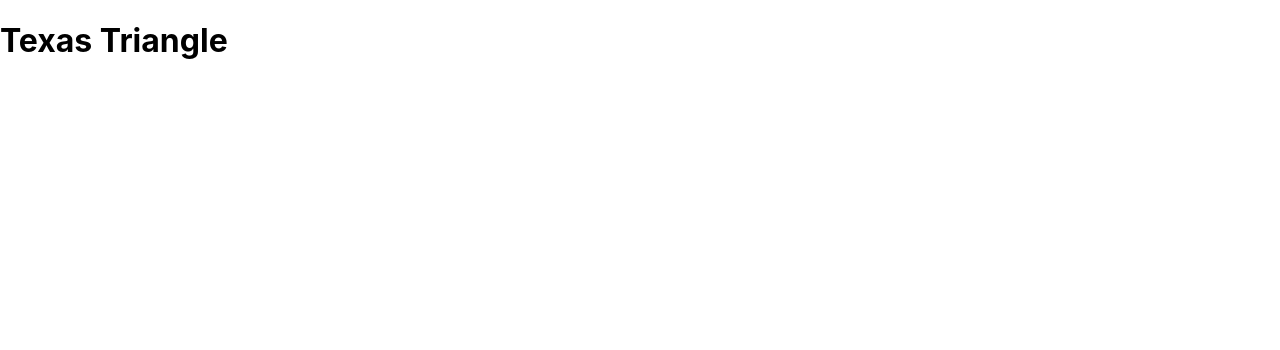
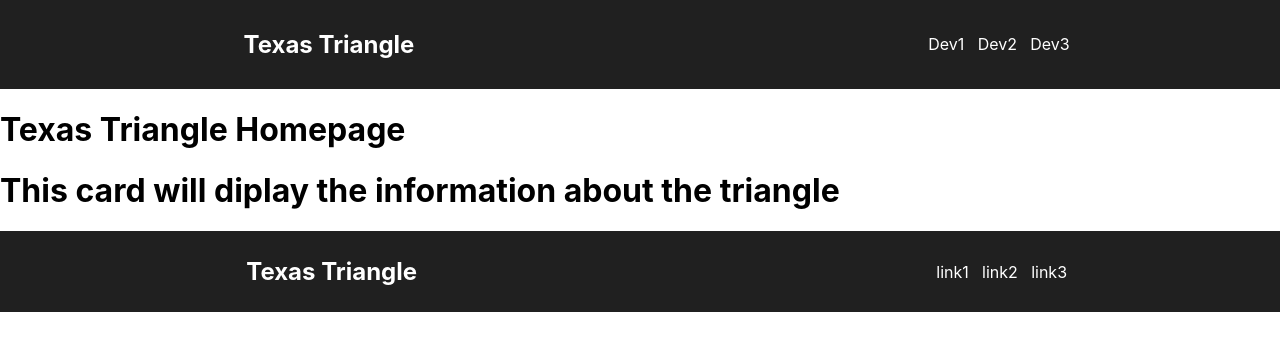
Before and after one commit to jessebubble/nology-team-project, a React (Create React App) app in the folder texas-triangle/: page / in a window 1280 px wide. Shown: the top 350 px of the page. Built offline with nearby package versions, Linux system fonts and the light colour scheme; the HTML template or start-up script is replaced by a standard one.

Commit message:
skeleton layout of landing page

```diff
--- a/texas-triangle/src/App.jsx
+++ b/texas-triangle/src/App.jsx
@@ -1,9 +1,10 @@
+import HomePage from "./container/HomePage";
 
 function App() {
   return (
-    <div>
-      <h1>Texas Triangle</h1>
-    </div>
+    <>
+    <HomePage />
+    </>
   );
 }
 
--- /dev/null
+++ b/texas-triangle/src/components/card/Card.jsx
@@ -0,0 +1,11 @@
+
+const Card = () => {
+
+    return (
+        <h1>
+            This card will diplay the information about the triangle
+        </h1>
+    )
+}
+
+export default Card;
--- /dev/null
+++ b/texas-triangle/src/components/footer/Footer.jsx
@@ -0,0 +1,29 @@
+import "./footer.css"
+
+const Footer = () => {
+
+    return (
+        <footer className="footer">
+            <div className="footer-logo">
+                <h1>
+                    Texas Triangle
+                </h1>
+            </div>
+            <div className="footer-links">
+                <ul>
+                    <li>
+                        link1
+                    </li>
+                    <li>
+                        link2
+                    </li>
+                    <li>
+                        link3
+                    </li>
+                </ul>
+            </div>
+        </footer>
+    )
+}
+
+export default Footer;
--- /dev/null
+++ b/texas-triangle/src/components/footer/footer.css
@@ -0,0 +1,27 @@
+.footer {
+    display: flex;
+    justify-content: space-around;
+    align-items: center;
+    padding: 10px;
+    background-color: #202020;
+    box-shadow: 0 0 5px 0 #ffffff1a;
+}
+.footer-logo > h1 {
+    color: #ffffff;
+    font-size: 24px;
+    font-weight: bold;
+    cursor: pointer;
+}
+.footer-links > ul > li {
+    text-decoration: none;
+    list-style: none;
+    color: #ffffff;
+    cursor: pointer;
+}
+.footer-links > ul {
+    display: flex;
+    flex-direction: row;
+    justify-content: space-around;
+    align-items: center;
+    width: 100%;
+}
--- /dev/null
+++ b/texas-triangle/src/components/navbar/NavBar.jsx
@@ -0,0 +1,27 @@
+import "./navbar.css"
+
+const NavBar = () => {
+
+    return (
+        <nav className="navbar">
+            <div className="navbar-logo">
+                <h1>Texas Triangle</h1>
+            </div>
+            <div className="navbar-links">
+                <ul>
+                    <li>
+                        Dev1
+                    </li>
+                    <li>
+                        Dev2
+                    </li>
+                    <li>
+                        Dev3
+                    </li>
+                </ul>
+            </div>
+        </nav>
+    );
+}
+
+export default NavBar;
--- /dev/null
+++ b/texas-triangle/src/components/navbar/navbar.css
@@ -0,0 +1,27 @@
+.navbar {
+    display: flex;
+    justify-content: space-around;
+    align-items: center;
+    padding: 10px;
+    background-color: #202020;
+    box-shadow: 0 0 5px 0 #ffffff1a;
+}
+.navbar-logo > h1 {
+    color: #ffffff;
+    font-size: 24px;
+    font-weight: bold;
+    cursor: pointer;
+}
+.navbar-links > ul > li {
+    text-decoration: none;
+    list-style: none;
+    color: #ffffff;
+    cursor: pointer;
+}
+.navbar-links > ul {
+    display: flex;
+    flex-direction: row;
+    justify-content: space-around;
+    align-items: center;
+    width: 100%;
+}
--- /dev/null
+++ b/texas-triangle/src/container/HomePage.jsx
@@ -0,0 +1,16 @@
+import NavBar from "../components/navbar/NavBar";
+import Footer from "../components/footer/Footer";
+import Card from "../components/card/Card";
+
+const HomePage = () => {
+    return (
+        <>
+            <NavBar />
+            <h1>Texas Triangle Homepage</h1>
+            <Card />
+            <Footer />
+        </>
+    );
+}
+
+export default HomePage;
--- a/texas-triangle/src/index.css
+++ b/texas-triangle/src/index.css
@@ -1,12 +1,12 @@
 body {
   margin: 0;
+  padding: 0;
   font-family: -apple-system, BlinkMacSystemFont, 'Segoe UI', 'Roboto', 'Oxygen',
     'Ubuntu', 'Cantarell', 'Fira Sans', 'Droid Sans', 'Helvetica Neue',
     sans-serif;
   -webkit-font-smoothing: antialiased;
   -moz-osx-font-smoothing: grayscale;
 }
-
 code {
   font-family: source-code-pro, Menlo, Monaco, Consolas, 'Courier New',
     monospace;
```
Also changed, not shown: texas-triangle/src/components/button/Button.jsx (added, +10 -0 lines), texas-triangle/src/components/searchbar/SearchBar.jsx (added, +14 -0 lines).
